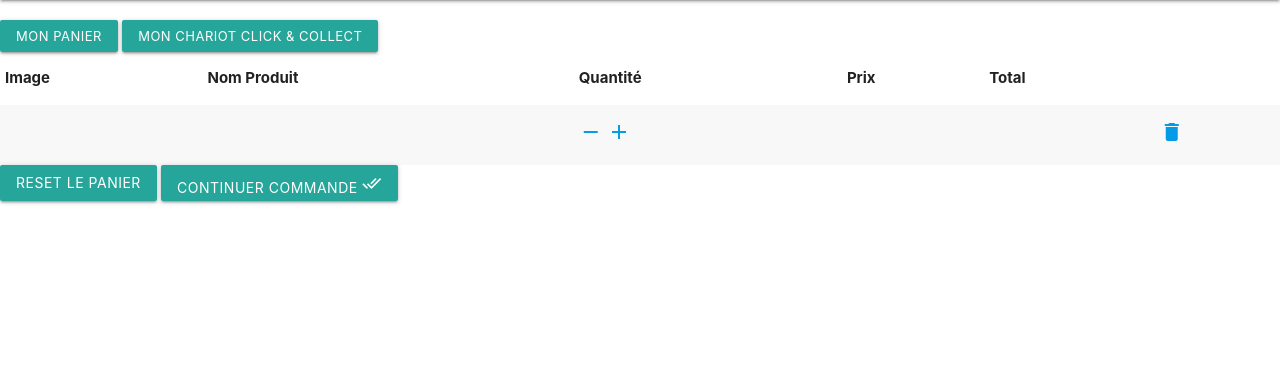
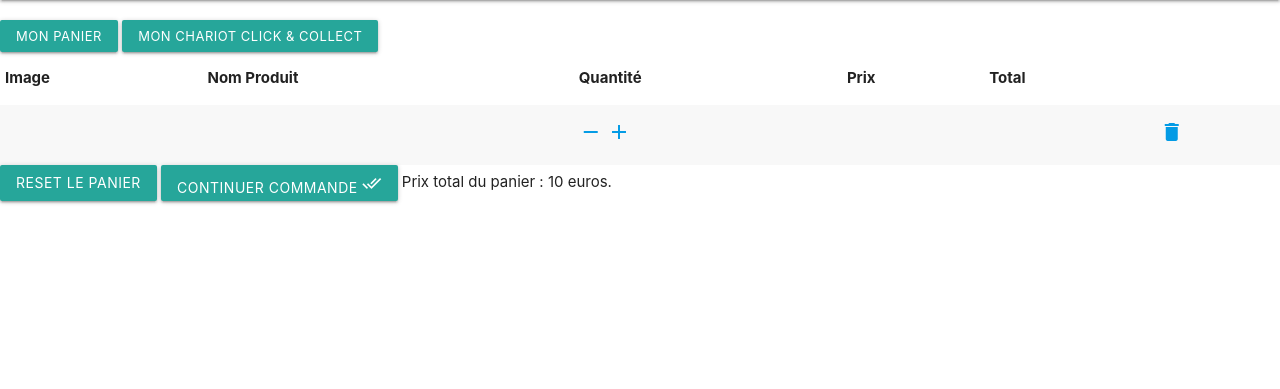
Before and after one commit to AlexisAndre34/Piscine, a Django app: template Marketplace/app/templates/panier/panier.html in a window 1280 px wide. Shown: the part 128-517 px from the top of the page. Run offline with Django 3.2, Linux system fonts and the light colour scheme; tables that the repository leaves empty hold one stand-in row (values such as "Sample post"); the template is opened without the code that fills it: values that come from a table or form of the project are taken from there, most other values are stand-ins (such as "Sample title", 1, 10 or a date in 2020).

Commit message:
ajout du prix total

```diff
--- a/Marketplace/app/templates/panier/panier.html
+++ b/Marketplace/app/templates/panier/panier.html
@@ -36,6 +36,7 @@
     <div>
         <a href="{% url 'reset_panier' %}" class="btn">Reset le panier</a>
         <a href="{% url 'homepage' %}" class="btn">Continuer commande <i class="material-icons">done_all</i></a>
+        <span>Prix total du panier : {{ prix_panier }} euros. </span>
     </div>
 </div>
 
```
